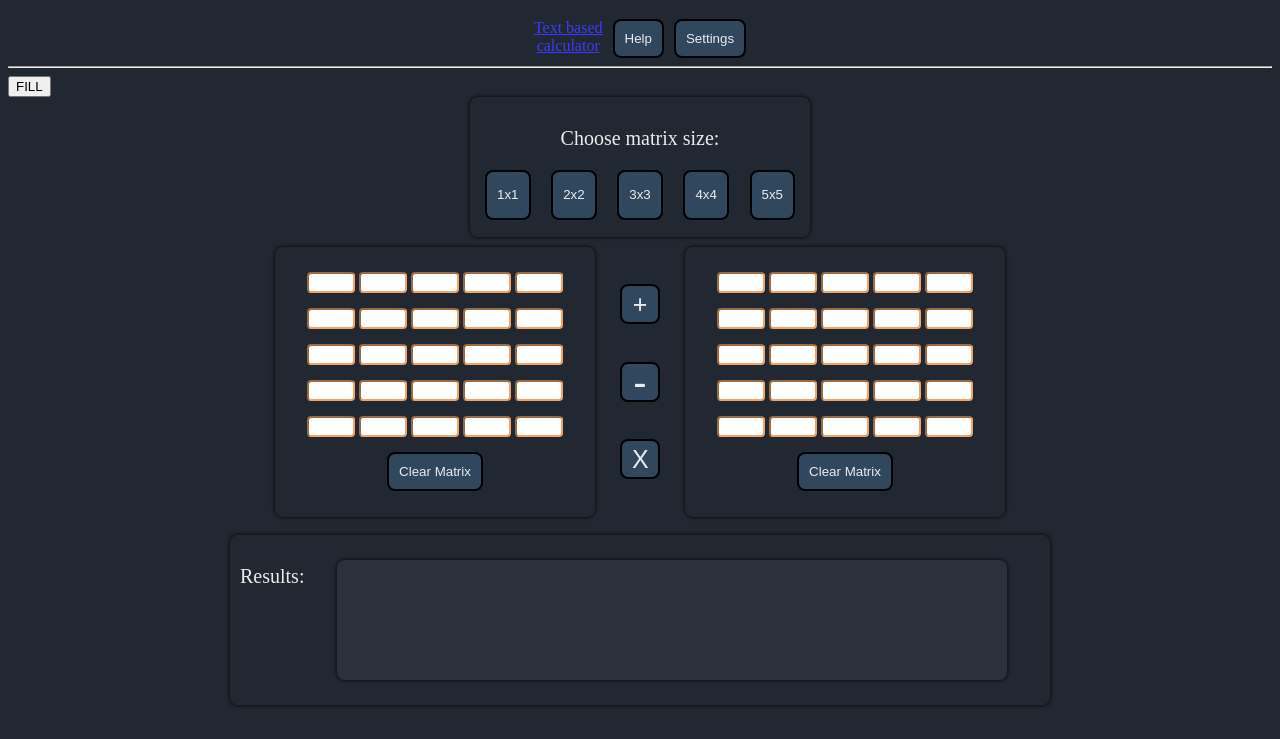
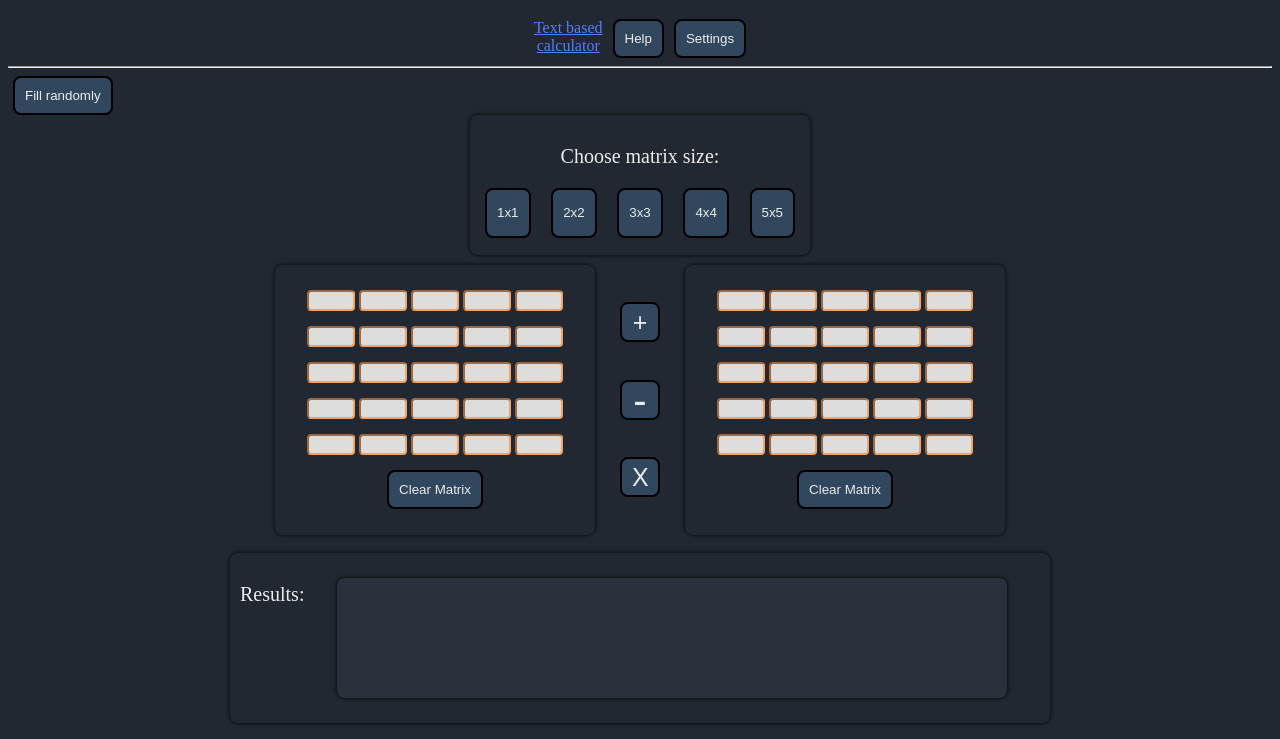
Before and after one commit to Galski/SquareMatrixCalculator, a plain HTML site: page index.html in a window 1280 px wide. Shown: the part 61-800 px from the top of the page. Drawn offline with Linux system fonts and the light colour scheme.

Commit message:
Small fixes

```diff
--- a/SQMC_CSS.css
+++ b/SQMC_CSS.css
@@ -8,8 +8,8 @@ p{
     --color3: #2a313c;
     --color4: #ececec;
     --color5: #f2a365;
-    --color6: rgb(59, 59, 255);
-    --color7: #4f42a3;
+    --color6: rgb(87, 125, 250);
+    --color7: #6a58e0;
 }
 
 [data-theme="light"] {
@@ -43,6 +43,8 @@ hr.solid{
     width: 40px;
     border-color: var(--color5);
     border-radius: 0.25rem;
+    background-color: rgb(221, 221, 221);
+    text-align: center;
 }
 
 .centered {
--- a/index.html
+++ b/index.html
@@ -53,7 +53,7 @@
 </div>
 
 <!-- For testing purposes -->
-<button onclick="fillMatrix()">FILL</button>
+<button class = "item button" onclick="fillMatrix()">Fill randomly</button>
 
 <!-- Choosing matrix size -->
 <div id = "matrixSizeBox">
```
